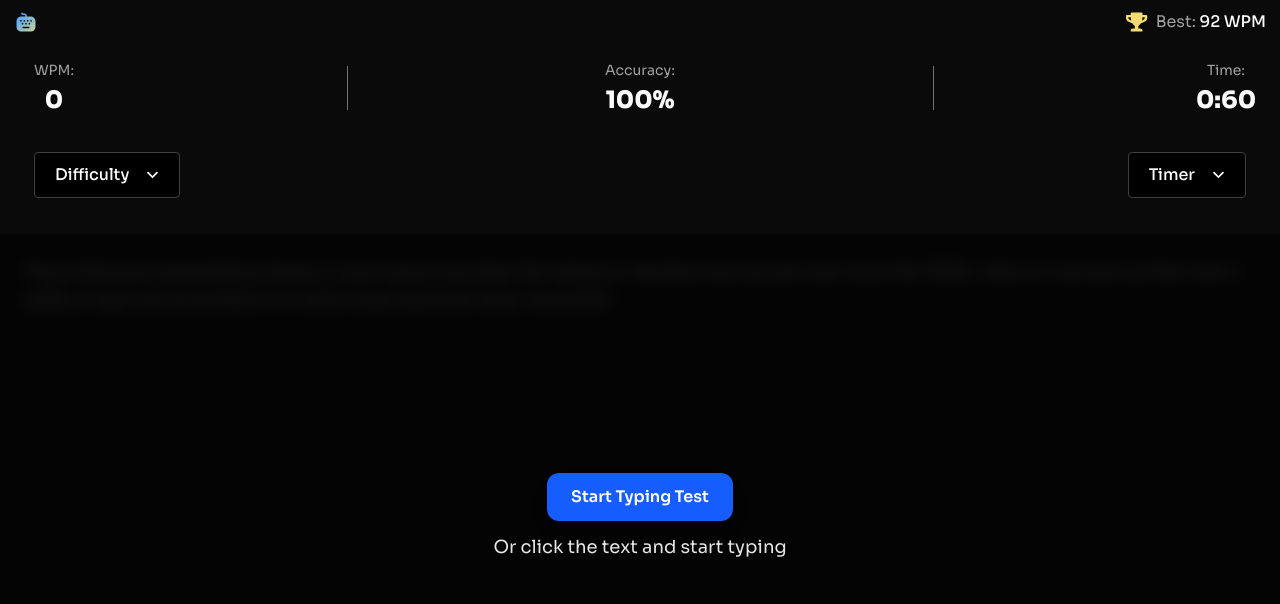
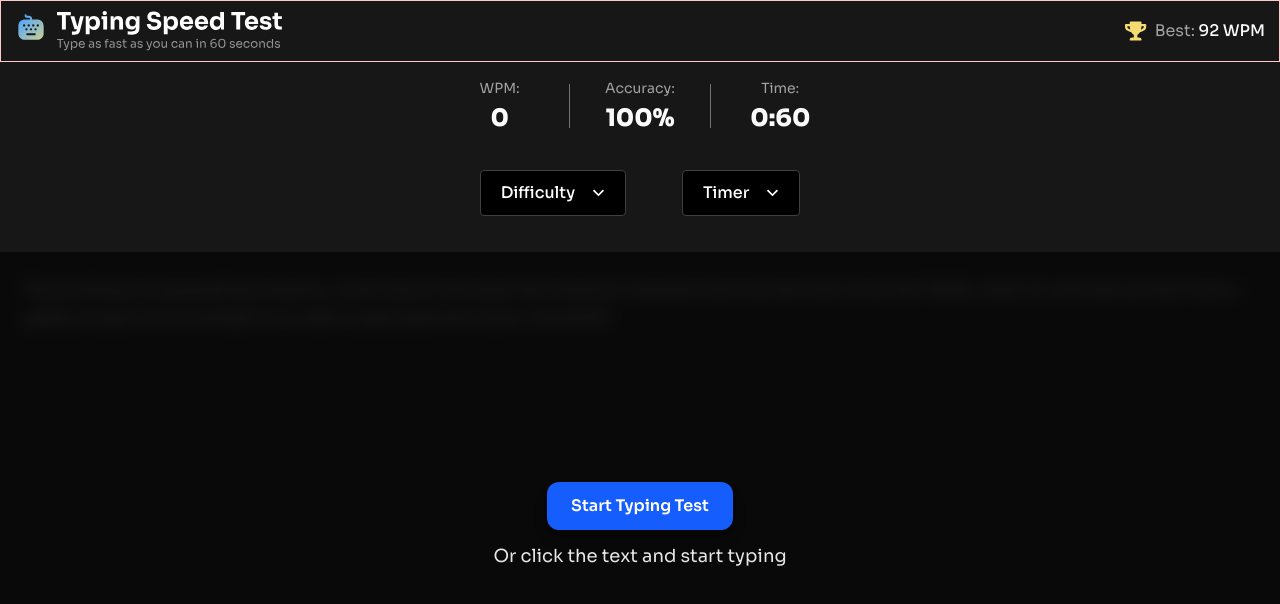
Before and after one commit to Brymmobaggins/FEM-Hackathon_Typing-speed-test, a website: page index.html in a window 1280 px wide. Drawn offline with nearby package versions, Linux system fonts and the light colour scheme; files that its build step writes are made by us from their sources.

Commit message:
add desktop get started header

```diff
--- a/index.html
+++ b/index.html
@@ -1,6 +1,6 @@
 <!-- @format -->
 <!DOCTYPE html>
-<html lang="en" class="bg-neutral-950 text-neutral-50 font-sora">
+<html lang="en" class="bg-neutral-900 text-neutral-50 font-sora">
   <head>
     <meta charset="UTF-8" />
     <meta name="viewport" content="width=device-width, initial-scale=1.0" />
@@ -8,17 +8,21 @@
     <link rel="stylesheet" href="./dist/styles.css" />
   </head>
 
-
-  <body class="min-h-screen grid grid-rows-[auto_1fr] text-base">
+  <body class="min-h-screen grid grid-rows-[auto_1fr] text-base w-full">
     <header
-      class="flex items-center justify-between gap-3.5 py-2.5 px-3.5 w-full"
+      class="flex items-center justify-between gap-3.5 py-2.5 px-3.5 border border-red-200 max-w-full"
     >
-      <div class="logo-box">
+    <!-- small logo -->
+      <div class="logo-box md:hidden">
         <img
-          class="w-6 h-6"
+          class=""
           src="/assets/images/logo-small.svg"
           alt="small logo"
         />
+      </div>
+      <!-- large logo -->
+      <div class="hidden md:block">
+        <img class="" src="/assets/images/logo-large.svg" alt="large logo">
       </div>
 
       <div class="best-text flex items-center gap-2 pl-3.5">
@@ -36,8 +40,7 @@
 
     <!--  -->
     <main class="min-h-full flex flex-col">
-
-      <section class="px-3.5">
+      <section class="px-3.5 max-w-125 mx-auto">
         <div class="stats-bar flex items-center justify-between w-full py-4">
           <div class="stats flex flex-col gap-1 min-w-20 text-center">
             <div class="label text-sm text-neutral-400">WPM:</div>
@@ -72,7 +75,6 @@
                 class="w-4 h-4"
               />
             </button>
-
 
             <div class="dropdown-content mt-2">
               <label class="flex items-center gap-2 py-1">
@@ -129,8 +131,7 @@
             The printing and typesetting industry. Lorem Ipsum has been the
             industry's standard dummy text ever since the 1500s, when an unknown
             printer took a galley of type and scrambled it to make a type
-            specimen book.
-            lorem300
+            specimen book. lorem300
           </p>
         </div>
 
```
